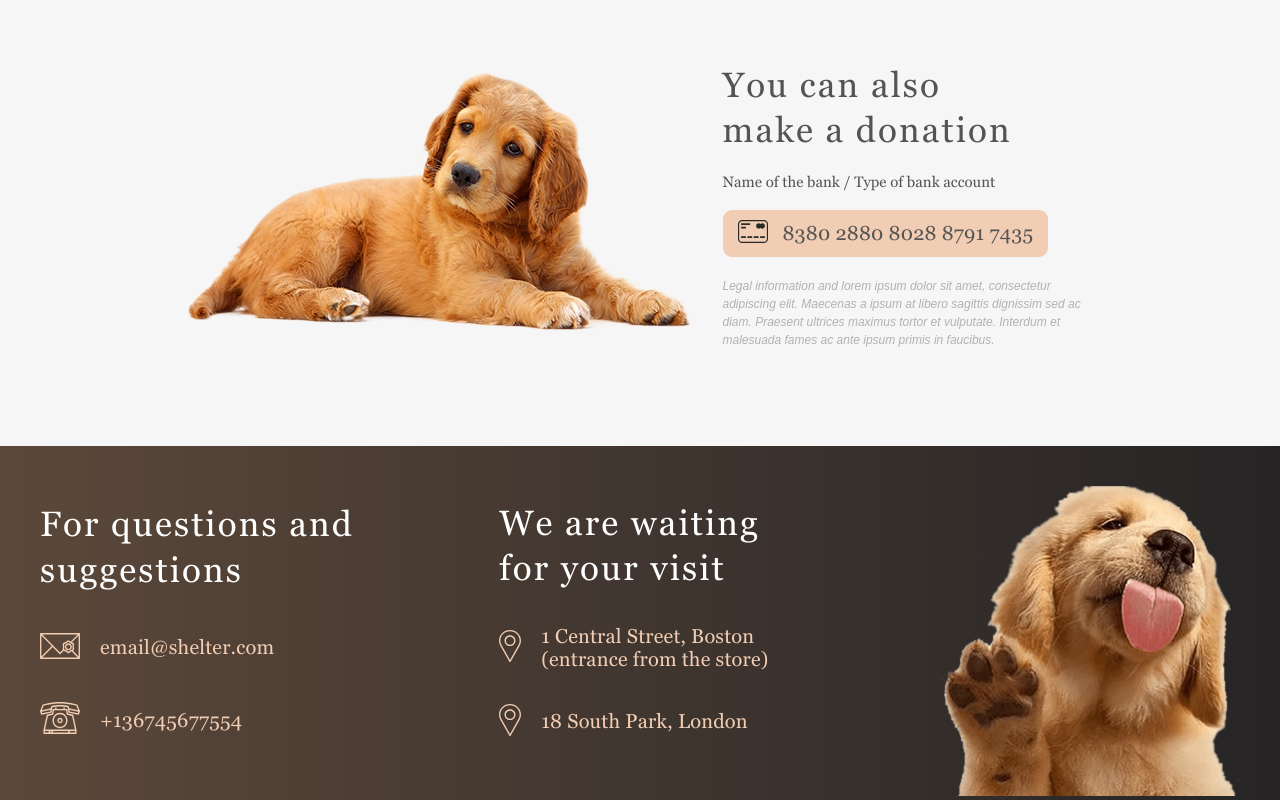
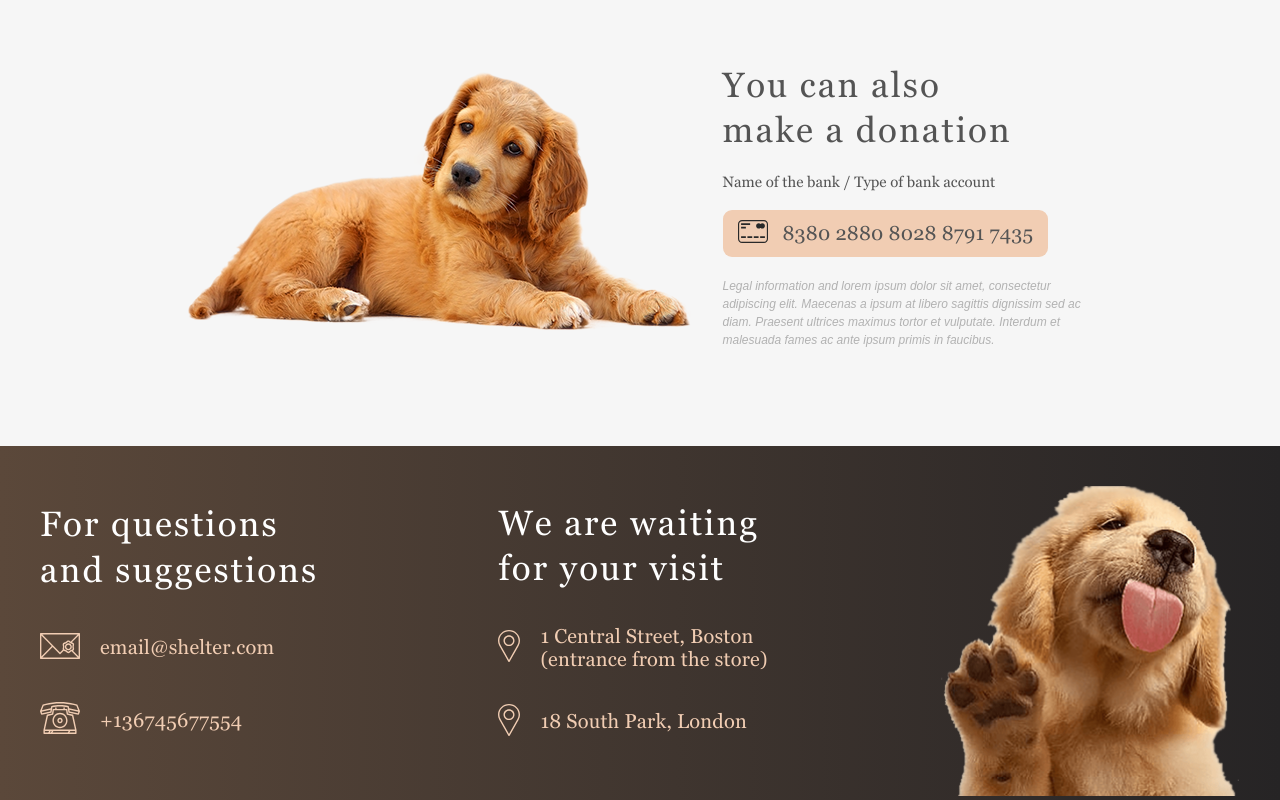
Before and after one commit to Tubyliec/Learning, a plain HTML site: page shelter/pages/main/index.html in a window 1280 px wide. Shown: the part 3004-3804 px from the top of the page. Drawn offline with Linux system fonts and the light colour scheme.

```diff
--- a/shelter/pages/main/styles.css
+++ b/shelter/pages/main/styles.css
@@ -477,7 +477,7 @@
     display: flex;
     flex-direction: row;
     justify-content: space-between;
-    grid-gap: 130px;
+    grid-gap: 160px;
     margin: 40px 40px 0 40px;
 }
 
@@ -488,6 +488,7 @@
     grid-gap: 32px;
     margin-top: 14px;
     margin-bottom: 60px;
+    max-width: 300px;
 }
 
 .footer_row {
```
